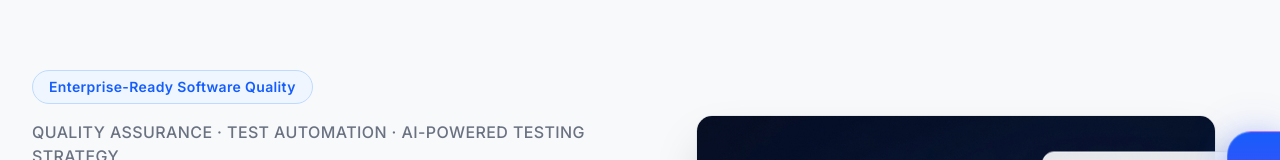
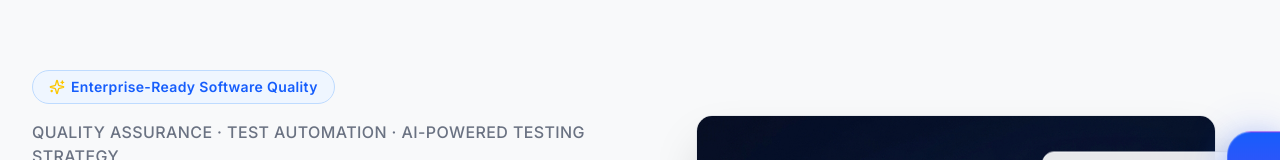
Before and after one commit to ParthChauhan2003/Portfolio, a React (Vite) app: page / in a window 1280 px wide. Shown: the part 122-282 px from the top of the page. Built offline with nearby package versions, Linux system fonts and the light colour scheme.

Commit message:
feat: add sparkles icon to hero component badge

```diff
--- a/src/app/components/Hero.tsx
+++ b/src/app/components/Hero.tsx
@@ -22,8 +22,9 @@ export const Hero: React.FC<HeroProps> = ({ darkMode }) => {
                 initial={{ opacity: 0 }}
                 animate={{ opacity: 1 }}
                 transition={{ delay: 0.3 }}
-                className={`inline-block px-4 py-1.5 rounded-full text-sm font-semibold tracking-wide ${darkMode ? 'text-blue-400 bg-blue-900/20 border border-blue-500/20' : 'text-blue-600 bg-blue-50 border border-blue-200'}`}
+                className={`inline-flex items-center gap-1.5 px-4 py-1.5 rounded-full text-sm font-semibold tracking-wide ${darkMode ? 'text-blue-400 bg-blue-900/20 border border-blue-500/20' : 'text-blue-600 bg-blue-50 border border-blue-200'}`}
               >
+                <svg xmlns="http://www.w3.org/2000/svg" width="16" height="16" viewBox="0 0 24 24" fill="none" stroke="currentColor" strokeWidth="2" strokeLinecap="round" strokeLinejoin="round" className="lucide lucide-sparkles text-yellow-400"><path d="M9.937 15.5A2 2 0 0 0 8.5 14.063l-6.135-1.582a.5.5 0 0 1 0-.962L8.5 9.936A2 2 0 0 0 9.937 8.5l1.582-6.135a.5.5 0 0 1 .963 0L14.063 8.5A2 2 0 0 0 15.5 9.937l6.135 1.581a.5.5 0 0 1 0 .964L15.5 14.063a2 2 0 0 0-1.437 1.437l-1.582 6.135a.5.5 0 0 1-.963 0z"></path><path d="M20 3v4"></path><path d="M22 5h-4"></path><path d="M4 17v2"></path><path d="M5 18H3"></path></svg>
                 Enterprise-Ready Software Quality
               </motion.span>
               <p className={`text-sm md:text-base font-medium tracking-wide uppercase ${darkMode ? 'text-gray-400' : 'text-gray-500'}`}>
```
